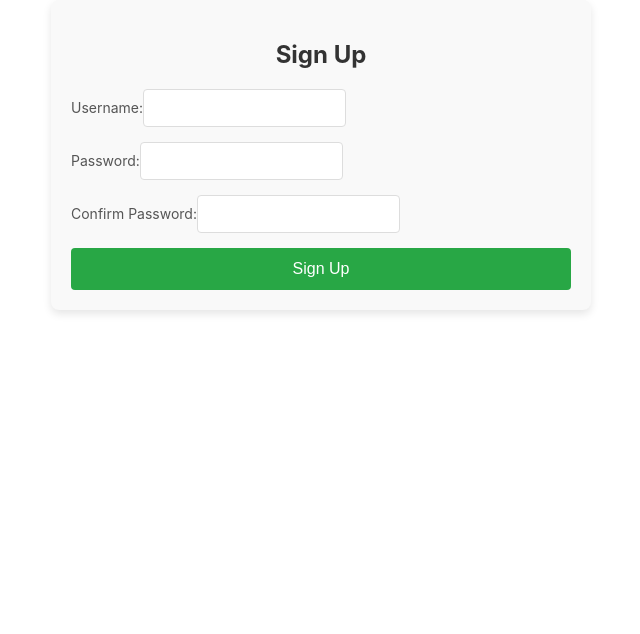
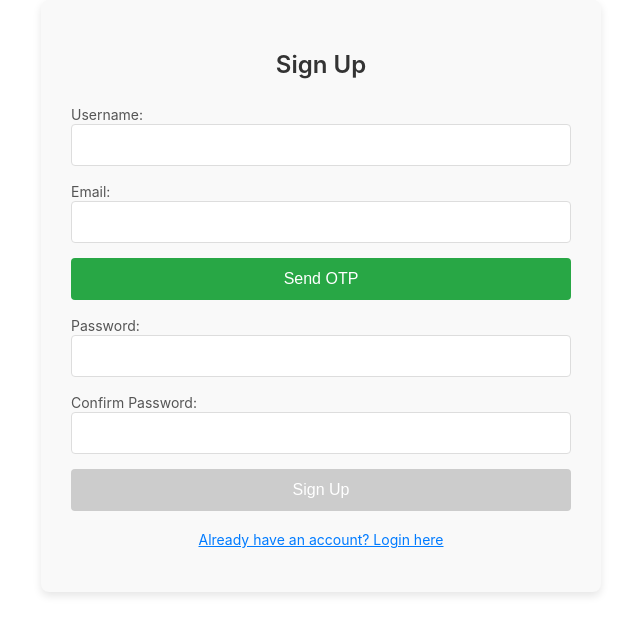
Before and after one commit to shubhamchikane99/journalApplicationFrontend, a React (Create React App) app: page /signup in a window 1280 px wide. Shown: the top 634 px of the page, without its empty margins (319-959 px from the left). Built offline with nearby package versions, Linux system fonts and the light colour scheme.

Commit message:
shubham changes

```diff
--- a/src/components/LoginForm.js
+++ b/src/components/LoginForm.js
@@ -1,14 +1,11 @@
 import React, { useState } from "react";
-import './loginFromStyle.css';
+import { useNavigate } from "react-router-dom"; // Import useNavigate
+import "./loginFromStyle.css";
 
 const LoginForm = ({ setIsLoggedIn, setUsername, fetchLoginData, error }) => {
   const [usernameInput, setUsernameInput] = useState("");
   const [passwordInput, setPasswordInput] = useState("");
-  const [showSignUp, setShowSignUp] = useState(false); // State to toggle between login and signup form
-  const [newUsername, setNewUsername] = useState("");
-  const [newPassword, setNewPassword] = useState("");
-  const [confirmPassword, setConfirmPassword] = useState("");
-  const [signUpError, setSignUpError] = useState("");
+  const navigate = useNavigate(); // Initialize useNavigate
 
   const handleLogin = () => {
     if (usernameInput && passwordInput) {
@@ -20,28 +17,10 @@ const LoginForm = ({ setIsLoggedIn, setUsername, fetchLoginData, error }) => {
     }
   };
 
-  const handleSignUp = () => {
-    if (newUsername && newPassword && confirmPassword) {
-      if (newPassword !== confirmPassword) {
-        setSignUpError("Passwords do not match.");
-        return;
-      }
-      // Call your signup function here (e.g., API call to register the user)
-      setSignUpError(""); // Clear error if successful
-      alert("Sign Up Successful! Please log in.");
-      setShowSignUp(false); // Hide sign up form after successful signup
-    } else {
-      setSignUpError("Please fill all fields.");
-    }
-  };
-
   return (
     <div className="login-container">
-      <h2>{showSignUp ? "Sign Up" : "Login"}</h2>
+      <h2>Login</h2>
       <div className="login-form">
-        {/* Login Form */}
-        {!showSignUp ? (
-          <>
         <input
           type="text"
           placeholder="Username"
@@ -60,43 +39,9 @@ const LoginForm = ({ setIsLoggedIn, setUsername, fetchLoginData, error }) => {
           Login
         </button>
         {error && <p className="error-message">{error}</p>} {/* Display login error */}
-            <p onClick={() => setShowSignUp(true)} className="signup-link">
+        <p onClick={() => navigate("/signup")} className="signup-link">
           Don't have an account? Sign Up here
         </p>
-          </>
-        ) : (
-          /* Sign Up Form */
-          <div className="signup-form-container">
-            <input
-              type="text"
-              placeholder="Username"
-              value={newUsername}
-              onChange={(e) => setNewUsername(e.target.value)}
-              className="signup-input"
-            />
-            <input
-              type="password"
-              placeholder="Password"
-              value={newPassword}
-              onChange={(e) => setNewPassword(e.target.value)}
-              className="signup-input"
-            />
-            <input
-              type="password"
-              placeholder="Confirm Password"
-              value={confirmPassword}
-              onChange={(e) => setConfirmPassword(e.target.value)}
-              className="confirm-password-input"
-            />
-            <button onClick={handleSignUp} className="signup-button">
-              Sign Up
-            </button>
-            {signUpError && <p className="error-message">{signUpError}</p>} {/* Display signup error */}
-            <p onClick={() => setShowSignUp(false)} className="signup-link">
-              Already have an account? Login here
-            </p>
-          </div>
-        )}
       </div>
     </div>
   );
--- a/src/components/SignUpForm.css
+++ b/src/components/SignUpForm.css
@@ -1,45 +1,57 @@
+/* Container for the sign-up form */
 .container {
   max-width: 500px;
   margin: 0 auto;
-    padding: 20px;
+  padding: 30px;
   background-color: #f9f9f9;
   border-radius: 8px;
   box-shadow: 0 4px 8px rgba(0, 0, 0, 0.1);
+  display: flex;
+  flex-direction: column;
+  align-items: center;
 }
 
+/* Heading style */
 h2 {
   text-align: center;
-    margin-bottom: 20px;
+  margin-bottom: 25px;
   color: #333;
+  font-size: 24px;
+  font-weight: 600;
 }
 
+/* Form styling */
 form {
+  width: 100%;
   display: flex;
   flex-direction: column;
+  gap: 15px; /* Spacing between form elements */
 }
 
-  form div {
-    margin-bottom: 15px;
+/* Label styling */
+label {
+  font-size: 14px;
+  color: #555;
+  margin-bottom: 5px;
 }
 
-  label {
-    font-size: 14px;
-    margin-bottom: 5px;
-    color: #555;
-  }
-
+/* Input fields styling */
 input {
-    padding: 10px;
+  padding: 12px;
   font-size: 14px;
   border: 1px solid #ddd;
   border-radius: 4px;
+  width: 100%;
+  box-sizing: border-box;
 }
 
+/* Focused input field styling */
 input:focus {
   border-color: #007bff;
   outline: none;
 }
 
+/* Submit button styling */
 button {
   padding: 12px;
   background-color: #28a745;
@@ -48,18 +60,39 @@
   border-radius: 4px;
   font-size: 16px;
   cursor: pointer;
+  transition: background-color 0.3s ease;
+  width: 100%;
+  box-sizing: border-box;
 }
 
+/* Disabled button styling */
 button:disabled {
   background-color: #ccc;
+  cursor: not-allowed;
 }
 
-  button:hover {
+/* Hover effect for the submit button */
+button:hover:not(:disabled) {
   background-color: #218838;
 }
 
+/* Error message styling */
 p.error {
   color: red;
   font-size: 14px;
   text-align: center;
+  margin-top: 10px;
 }
+
+/* Sign-up link styling */
+.signup-link {
+  text-align: center;
+  color: #007bff;
+  cursor: pointer;
+  font-size: 14px;
+  margin-top: 20px;
+}
+
+.signup-link:hover {
+  text-decoration: underline;
+}
--- a/src/components/SignUpForm.js
+++ b/src/components/SignUpForm.js
@@ -1,45 +1,119 @@
-import React, { useState } from 'react';
-import { fetchData } from '../services/apiService'; // Import API call
-import './SignUpForm.css'; // Import the CSS file
+import React, { useState } from "react";
+import { fetchData } from '../services/apiService';
+import { endPoint } from '../services/endPoint';
+import { useNavigate } from "react-router-dom";
+import "./SignUpForm.css";
 
 const SignUpForm = () => {
-  // Form state
-  const [username, setUsername] = useState('');
-  const [password, setPassword] = useState('');
-  const [confirmPassword, setConfirmPassword] = useState('');
-  const [error, setError] = useState('');
+  const [username, setUsername] = useState("");
+  const [email, setEmail] = useState("");
+  const [password, setPassword] = useState("");
+  const [confirmPassword, setConfirmPassword] = useState("");
+  const [otp, setOtp] = useState("");
+  const [isOtpSent, setIsOtpSent] = useState(false);
+  const [isOtpVerified, setIsOtpVerified] = useState(false);
+  const [error, setError] = useState("");
   const [loading, setLoading] = useState(false);
+  const [otpLoading, setOtpLoading] = useState(false);
 
-  // Handle form submission
-  const handleSubmit = async (e) => {
-    e.preventDefault();
+  const navigate = useNavigate();
 
-    // Validate form fields
-    if (password !== confirmPassword) {
-      setError('Passwords do not match.');
+  const handleSendOtp = async () => {
+    if (!email && !username) {
+
+      setError("Please Enter UserName And Email");
+       return;
+    } else if (!email) {
+
+      setError("Please enter an email to send OTP.");
+      return;
+
+    } else if ( !username) {
+
+      setError("Please enter UserName.");
       return;
     }
 
-    if (!username || !password) {
-      setError('Username and password are required.');
+
+    setOtpLoading(true);
+    try {
+      console.log("email " + email);
+      // API call to send OTP
+      const data = await fetchData(endPoint.public + "/send-opt?emailId=" + email);
+
+      console.log(data.data.statusCode);
+
+      if (data.data.error===false) {
+        alert("OTP sent to your email.");
+        setIsOtpSent(true);
+      } else {
+        setError(data.message || "Failed to send OTP.");
+      }
+    } catch (err) {
+      setError("Error sending OTP. Please try again.");
+    } finally {
+      setOtpLoading(false);
+    }
+  };
+
+  const handleValidateOtp = async () => {
+    if (!otp) {
+      setError("Please enter the OTP.");
       return;
     }
 
     setLoading(true);
     try {
-     const data = 0;// await// signUp(username, password);
+      // Simulate validate OTP API
+      const data = { success: true }; // Replace with your API call
 
       if (data.success) {
-        alert('Account created successfully!');
-        // Clear form after successful submission
-        setUsername('');
-        setPassword('');
-        setConfirmPassword('');
+        alert("OTP verified successfully.");
+        setIsOtpVerified(true);
       } else {
-        setError(data.message || 'Something went wrong.');
+        setError(data.message || "Invalid OTP.");
       }
     } catch (err) {
-      setError('Failed to create account. Please try again.');
+      setError("Error validating OTP. Please try again.");
+    } finally {
+      setLoading(false);
+    }
+  };
+
+  const handleSubmit = async (e) => {
+    e.preventDefault();
+
+    if (password !== confirmPassword) {
+      setError("Passwords do not match.");
+      return;
+    }
+
+    if (!username || !password) {
+      setError("Username and password are required.");
+      return;
+    }
+
+    if (!isOtpVerified) {
+      setError("Please verify your OTP first.");
+      return;
+    }
+
+    setLoading(true);
+    try {
+      const data = { success: true }; // Simulate sign-up API response
+
+      if (data.success) {
+        alert("Account created successfully!");
+        setUsername("");
+        setPassword("");
+        setConfirmPassword("");
+        setOtp("");
+        navigate("/"); // Redirect to login
+      } else {
+        setError(data.message || "Something went wrong.");
+      }
+    } catch (err) {
+      setError("Failed to create account. Please try again.");
     } finally {
       setLoading(false);
     }
@@ -63,6 +137,47 @@ const SignUpForm = () => {
         </div>
 
         <div>
+          <label htmlFor="email">Email:</label>
+          <input
+            type="email"
+            id="email"
+            value={email}
+            onChange={(e) => setEmail(e.target.value)}
+            required
+          />
+        </div>
+
+        {isOtpSent && (
+          <div>
+            <label htmlFor="otp">Enter OTP:</label>
+            <input
+              type="text"
+              id="otp"
+              value={otp}
+              onChange={(e) => setOtp(e.target.value)}
+              required
+            />
+            <button
+              type="button"
+              onClick={handleValidateOtp}
+              disabled={loading}
+            >
+              {loading ? "Validating OTP..." : "Validate OTP"}
+            </button>
+          </div>
+        )}
+
+        {!isOtpSent && (
+          <button
+            type="button"
+            onClick={handleSendOtp}
+            disabled={otpLoading}
+          >
+            {otpLoading ? "Sending OTP..." : "Send OTP"}
+          </button>
+        )}
+
+        <div>
           <label htmlFor="password">Password:</label>
           <input
             type="password"
@@ -84,10 +199,14 @@ const SignUpForm = () => {
           />
         </div>
 
-        <button type="submit" disabled={loading}>
-          {loading ? 'Signing Up...' : 'Sign Up'}
+        <button type="submit" disabled={loading || !isOtpVerified}>
+          {loading ? "Signing Up..." : "Sign Up"}
         </button>
       </form>
+
+      <p onClick={() => navigate("/")} className="signup-link">
+        Already have an account? Login here
+      </p>
     </div>
   );
 };
--- a/src/services/apiService.js
+++ b/src/services/apiService.js
@@ -8,8 +8,14 @@ const api = axios.create({
 
 api.interceptors.request.use(
   (config) => {
-    const username = process.env.REACT_APP_API_USERNAME;
-    const password = process.env.REACT_APP_API_PASSWORD;
+    // const username = process.env.REACT_APP_API_USERNAME;
+    // const password = process.env.REACT_APP_API_PASSWORD;
+
+    const username = sessionStorage.getItem("username"); // Retrieve username
+    const password = sessionStorage.getItem("password"); // Retrieve password
+
+    console.log("username" , username)
+    console.log("pass ", password)
 
     if (username && password) {
       const encodedCredentials = btoa(`${username}:${password}`);
```
Also changed, not shown: src/App.js (+5 -2 lines), 1 other file (tests, documents, lock files or other folders). Lines whose indentation alone changed are shown as unchanged.
